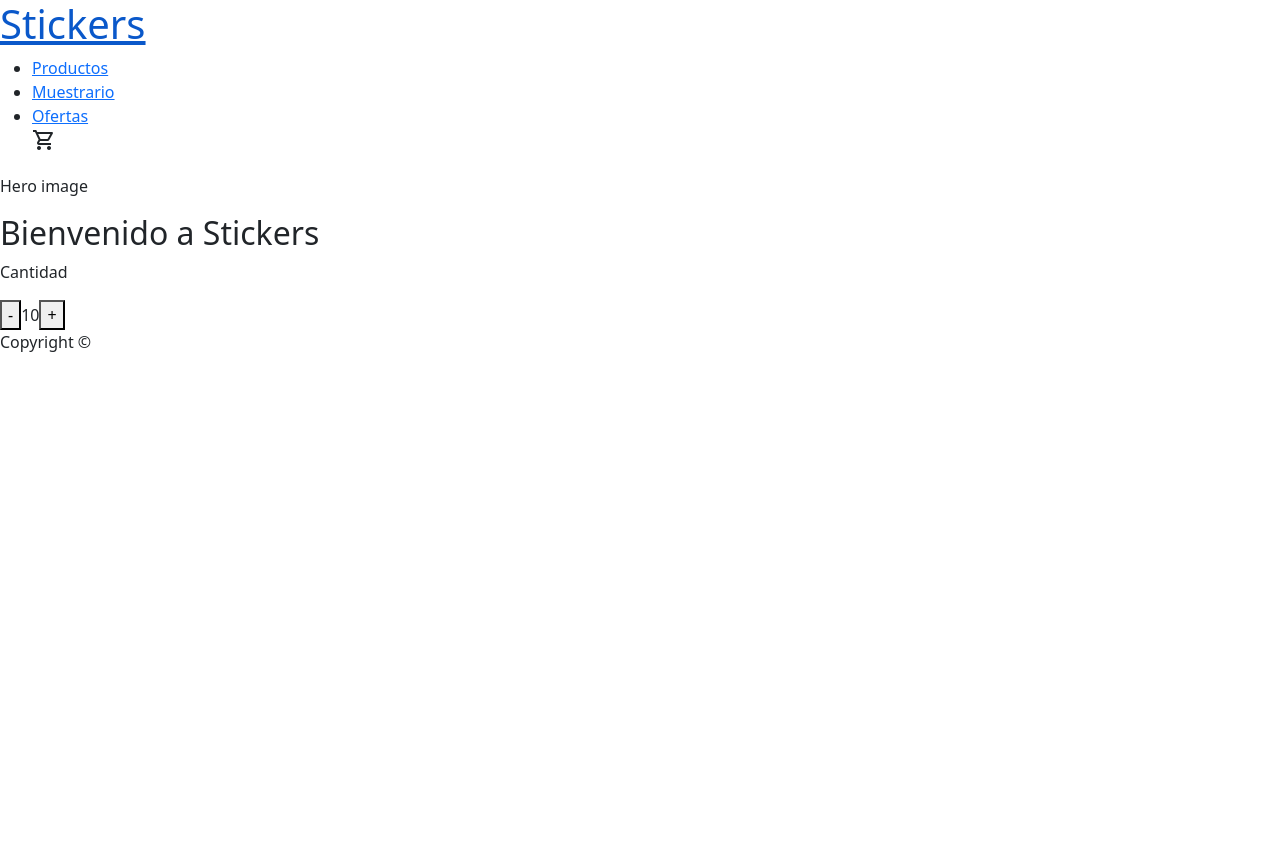
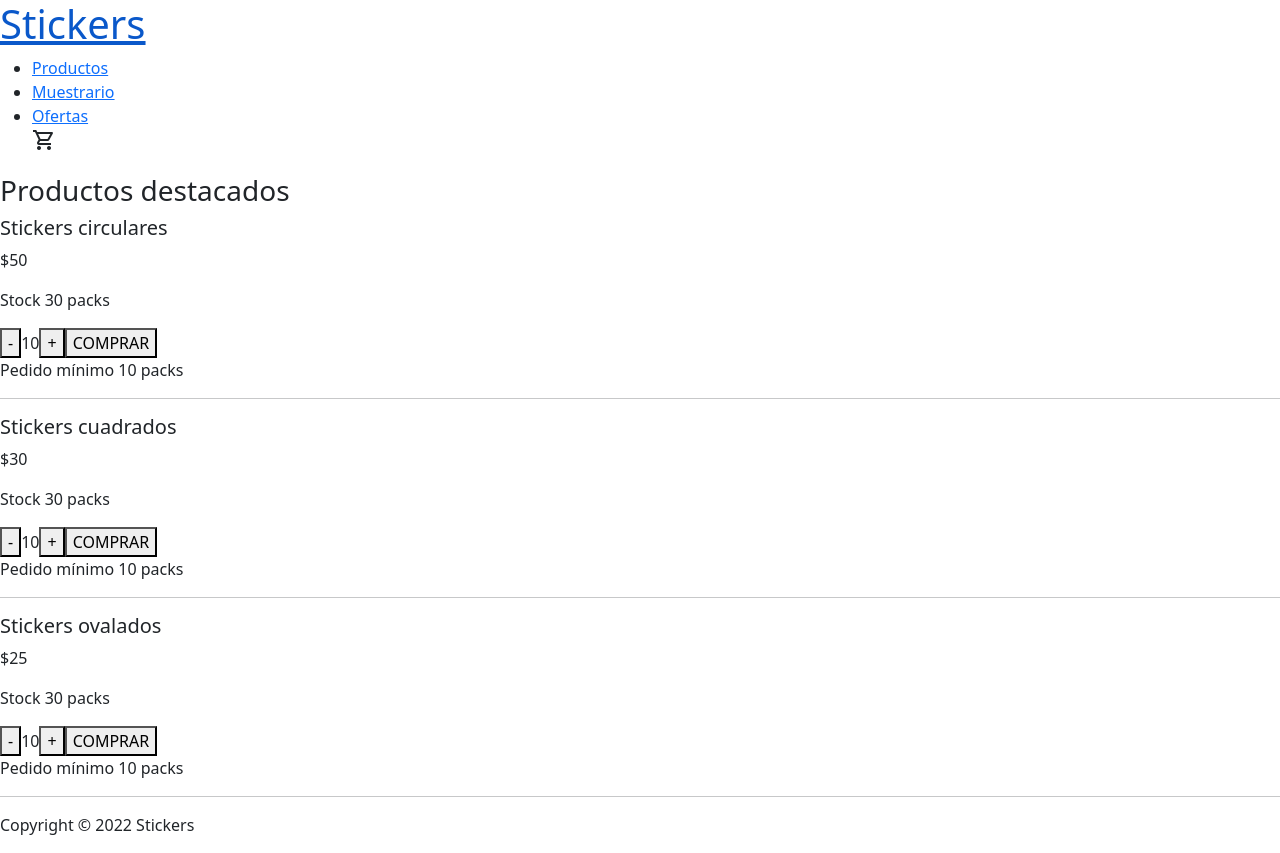
Before and after one commit to srtercero/stickers-troquelados, a React (Create React App) app: page / in a window 1280 px wide. Before the commit the page ends 800 px from the top, so only its background shows below. Built offline with nearby package versions, Linux system fonts and the light colour scheme.

Commit message:
Completando desafío de la clase 5

```diff
--- a/src/App.js
+++ b/src/App.js
@@ -8,7 +8,7 @@ const App = () => {
     <>
       <Header />
       <Main />
-      <ItemListContainer greeting="Bienvenido a Stickers" />
+      <ItemListContainer greeting="Productos destacados" />
       <Footer />
     </>
   );
--- a/src/components/Footer.js
+++ b/src/components/Footer.js
@@ -1,7 +1,7 @@
 const Footer = () => {
   return (
     <footer>
-      <p>Copyright &copy;</p>
+      <p>Copyright &copy; 2022 Stickers</p>
     </footer>
   );
 };
--- /dev/null
+++ b/src/components/Item.js
@@ -0,0 +1,17 @@
+import ItemCount from "./ItemCount";
+
+function Item({ titulo, precio, stock, minimo }) {
+  return (
+    <div>
+      <h5>{titulo}</h5>
+      <p>${precio}</p>
+      <p>Stock {stock} packs</p>
+      <ItemCount />
+      <button>COMPRAR</button>
+      <p>Pedido mínimo {minimo} packs</p>
+      <hr></hr>
+    </div>
+  );
+}
+
+export default Item;
--- a/src/components/ItemCount.js
+++ b/src/components/ItemCount.js
@@ -17,7 +17,6 @@ const ItemCount = () => {
 
   return (
     <>
-      <p>Cantidad</p>
       <button onClick={restarCantidad}>-</button>
       <span>{cantidad}</span>
       <button onClick={sumarCantidad}>+</button>
--- /dev/null
+++ b/src/components/ItemList.js
@@ -0,0 +1,14 @@
+import Item from "./Item";
+
+function ItemList({ ProductList }) {
+  return ProductList.map((p) => (
+    <Item
+      titulo={p.titulo}
+      precio={p.precio}
+      stock={p.stock}
+      minimo={p.minimo}
+    />
+  ));
+}
+
+export default ItemList;
--- a/src/components/ItemListContainer.js
+++ b/src/components/ItemListContainer.js
@@ -1,10 +1,18 @@
-import ItemCount from "./ItemCount";
+import { useState, useEffect } from "react";
+import customFetch from "./Promise";
+import ProductList from "./ProductList";
+import ItemList from "./ItemList";
 
 const ItemListContainer = (props) => {
+  const [items, setItems] = useState([]);
+
+  useEffect(() => {
+    customFetch(2000, ProductList).then((res) => setItems(res));
+  }, [items]);
   return (
     <>
-      <h2>{props.greeting}</h2>
-      <ItemCount />
+      <h3>{props.greeting}</h3>
+      <ItemList ProductList={items} />
     </>
   );
 };
--- a/src/components/Main.js
+++ b/src/components/Main.js
@@ -1,9 +1,5 @@
 const Main = () => {
-  return (
-    <main>
-      <p>Hero image</p>
-    </main>
-  );
+  return <main>{/* <p className="bg">Hero image</p> */}</main>;
 };
 
 export default Main;
--- /dev/null
+++ b/src/components/ProductList.js
@@ -0,0 +1,22 @@
+const ProductList = [
+  {
+    titulo: "Stickers circulares",
+    precio: 50,
+    stock: 30,
+    minimo: 10,
+  },
+  {
+    titulo: "Stickers cuadrados",
+    precio: 30,
+    stock: 30,
+    minimo: 10,
+  },
+  {
+    titulo: "Stickers ovalados",
+    precio: 25,
+    stock: 30,
+    minimo: 10,
+  },
+];
+
+export default ProductList;
--- /dev/null
+++ b/src/components/Promise.js
@@ -0,0 +1,9 @@
+const promise = (time, task) => {
+  return new Promise((resolve) => {
+    setTimeout(() => {
+      resolve(task);
+    }, time);
+  });
+};
+
+export default promise;
--- a/src/styles.scss
+++ b/src/styles.scss
@@ -0,0 +1,4 @@
+// .bg {
+//     background-color: tomato;
+//     min-height: 100px;
+// }
```
